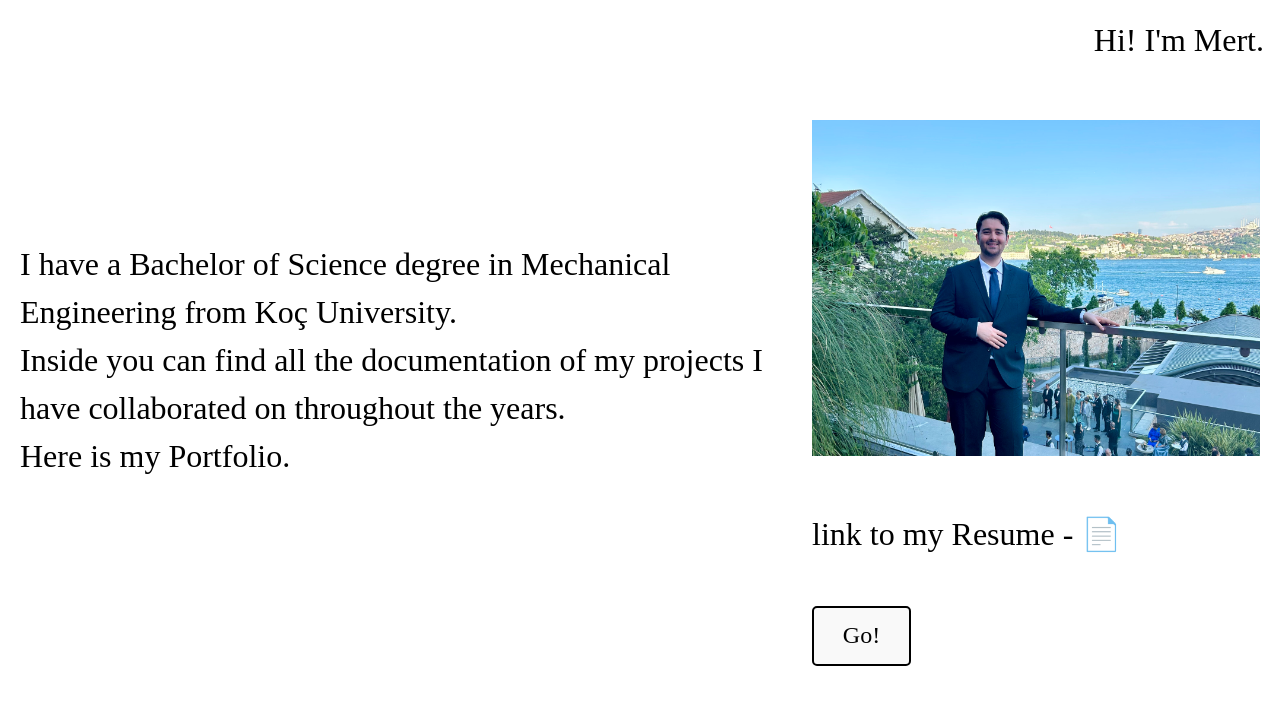
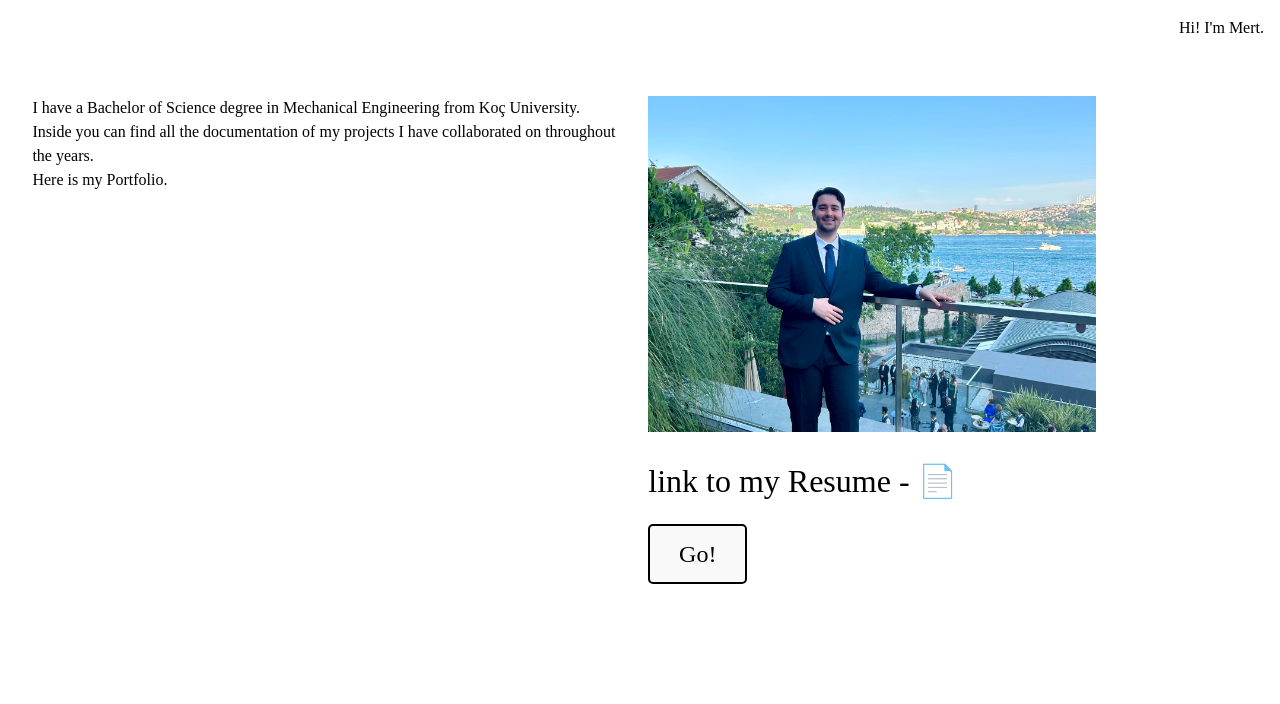
Before and after one commit to makimakimek/mertPortfolio, a React (Vite) app: page / in a window 1280 px wide. Shown: the top 704 px of the page. Built offline with nearby package versions, Linux system fonts and the light colour scheme; a web font is replaced by a local one.

Commit message:
added video and photos into two arm robot project page

```diff
--- a/src/App.css
+++ b/src/App.css
@@ -6,7 +6,7 @@
   height: 100vh;
   display: flex;
   flex-direction: column;
-  gap: 40px;
+  gap: 2.5rem;
 }
 
 @font-face {
@@ -22,9 +22,8 @@
   color: black;
   text-align: right;
   font-family: "Lab Mono", Icons;
-  font-weight: 400;
-  font-size: 4vh;
-  margin: 16px;
+  font-size: 1rem;
+  margin: 1rem;
 }
 
 .paragraphAndImage {
@@ -35,29 +34,24 @@
   color: black;
   display: flex;
   flex-direction: column;
-  margin-left: 20px;
-  margin-right: 20px;
-  height: 60vh;
-  justify-content: center;
+  align-items: center;
 }
 
 .paragraph {
   font-family: "Lab Mono", Icons;
-  font-weight: 400;
-  font-size: 4vh;
-  width: 100%;
-  max-width: 65vw;
+  font-size: 1rem;
+  width: 90%;
   word-wrap: break-word;
 }
 
 .imageAndResume {
   display: flex;
   flex-direction: column;
-  gap: 6vh;
+  gap: 1.2rem;
 }
 
 .imageContainer {
-  margin-right: 20px;
+  margin-right: 1.2rem;
 }
 
 .image {
--- a/src/App.jsx
+++ b/src/App.jsx
@@ -7,7 +7,7 @@ function App() {
     <>
       <div className = "page">
         <div className = "openingMessage">
-          Hi! I'm Mert.
+          Hi! I&apos;m Mert.
         </div>
 
         <div className = "paragraphAndImage">
--- a/src/FloraPod.jsx
+++ b/src/FloraPod.jsx
@@ -86,7 +86,7 @@ function FloraPod() {
 
                                     <div className = "infoFullText">
                                         <div className = "infoSubText">
-                                            MATLAB
+
                                         </div>
 
                                     </div>
@@ -99,19 +99,19 @@ function FloraPod() {
 
                                     <div className = "infoFullText">
                                         <div className = "infoSubText">
-                                            Ahmet Mete Coşkun
+
                                         </div>
 
                                         <div className = "infoSubText">
-                                            Emir Kaan Sonay
+
                                         </div>
 
                                         <div className = "infoSubText">
-                                            Erkin Püren
+
                                         </div>
 
                                         <div className = "infoSubText">
-                                            Hikmet Batuhan Balkı
+
                                         </div>
                                     </div>
                                 </div>
@@ -123,7 +123,7 @@ function FloraPod() {
 
                                     <div className = "infoFullText">
                                         <div className = "infoSubText">
-                                            Prof. Ismail Lazoğlu
+
                                         </div>
                                     </div>
                                 </div>
--- a/src/FluidFlowSimulation.jsx
+++ b/src/FluidFlowSimulation.jsx
@@ -86,11 +86,11 @@ function FluidFlowSimulation() {
 
                                     <div className = "infoFullText">
                                         <div className = "infoSubText">
-                                            MATLAB code
+
                                         </div>
 
                                         <div className = "infoSubText">
-                                            design
+
                                         </div>
                                     </div>
                                 </div>
@@ -102,11 +102,11 @@ function FluidFlowSimulation() {
 
                                     <div className = "infoFullText">
                                         <div className = "infoSubText">
-                                            Mehmet
+
                                         </div>
 
                                         <div className = "infoSubText">
-                                            Elif
+
                                         </div>
                                     </div>
                                 </div>
@@ -118,7 +118,7 @@ function FluidFlowSimulation() {
 
                                     <div className = "infoFullText">
                                         <div className = "infoSubText">
-                                            Prof. Ismail Lazoğlu
+
                                         </div>
                                     </div>
                                 </div>
--- a/src/InvertedPendulum.jsx
+++ b/src/InvertedPendulum.jsx
@@ -86,11 +86,11 @@ function InvertedPendulum() {
 
                                     <div className = "infoFullText">
                                         <div className = "infoSubText">
-                                            MATLAB code
+
                                         </div>
 
                                         <div className = "infoSubText">
-                                            design
+
                                         </div>
                                     </div>
                                 </div>
@@ -102,11 +102,11 @@ function InvertedPendulum() {
 
                                     <div className = "infoFullText">
                                         <div className = "infoSubText">
-                                            Mehmet
+
                                         </div>
 
                                         <div className = "infoSubText">
-                                            Elif
+
                                         </div>
                                     </div>
                                 </div>
@@ -118,7 +118,7 @@ function InvertedPendulum() {
 
                                     <div className = "infoFullText">
                                         <div className = "infoSubText">
-                                            Prof. Ismail Lazoğlu
+
                                         </div>
                                     </div>
                                 </div>
```
Also changed, not shown: 1 other file (tests, documents, lock files or other folders).
